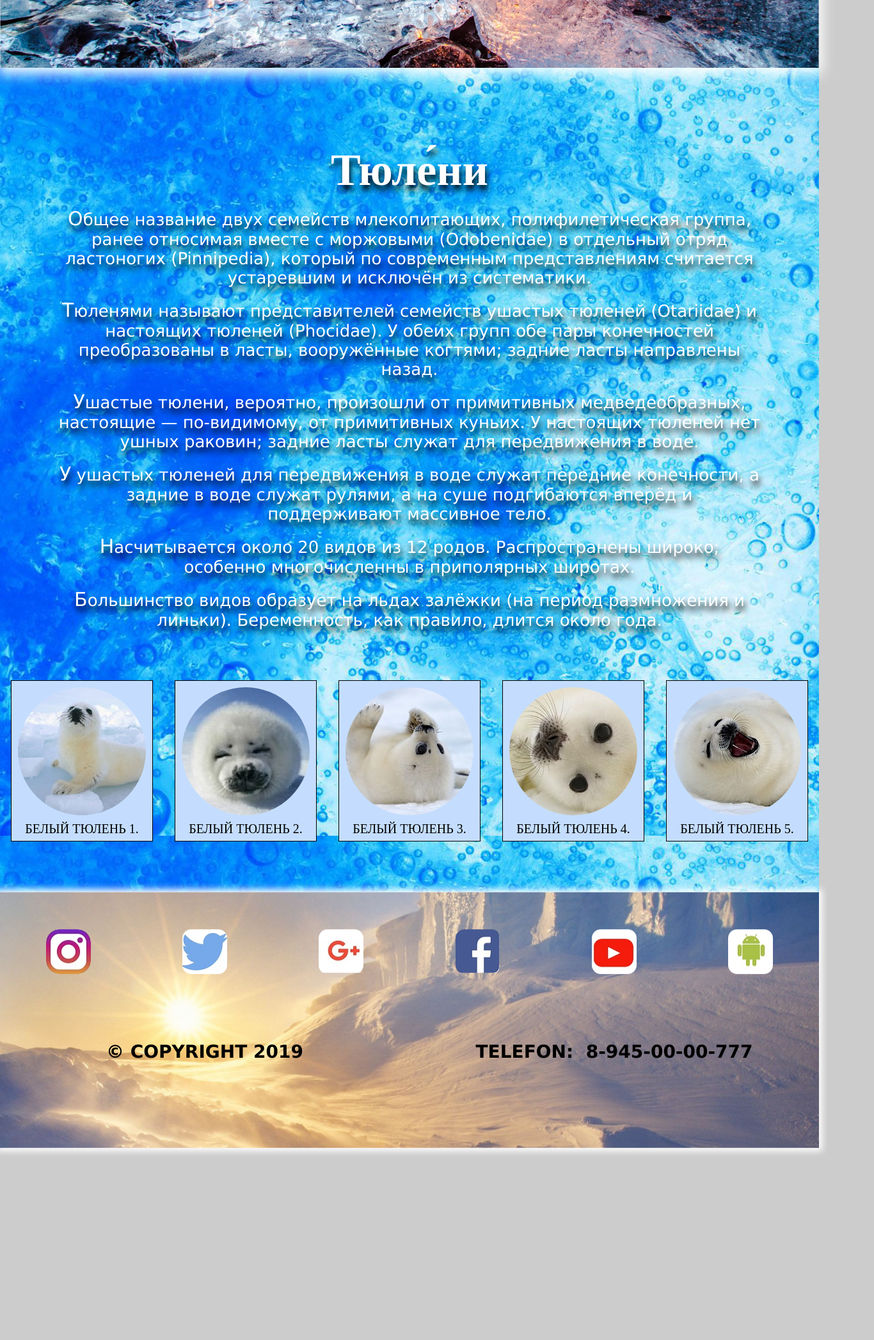
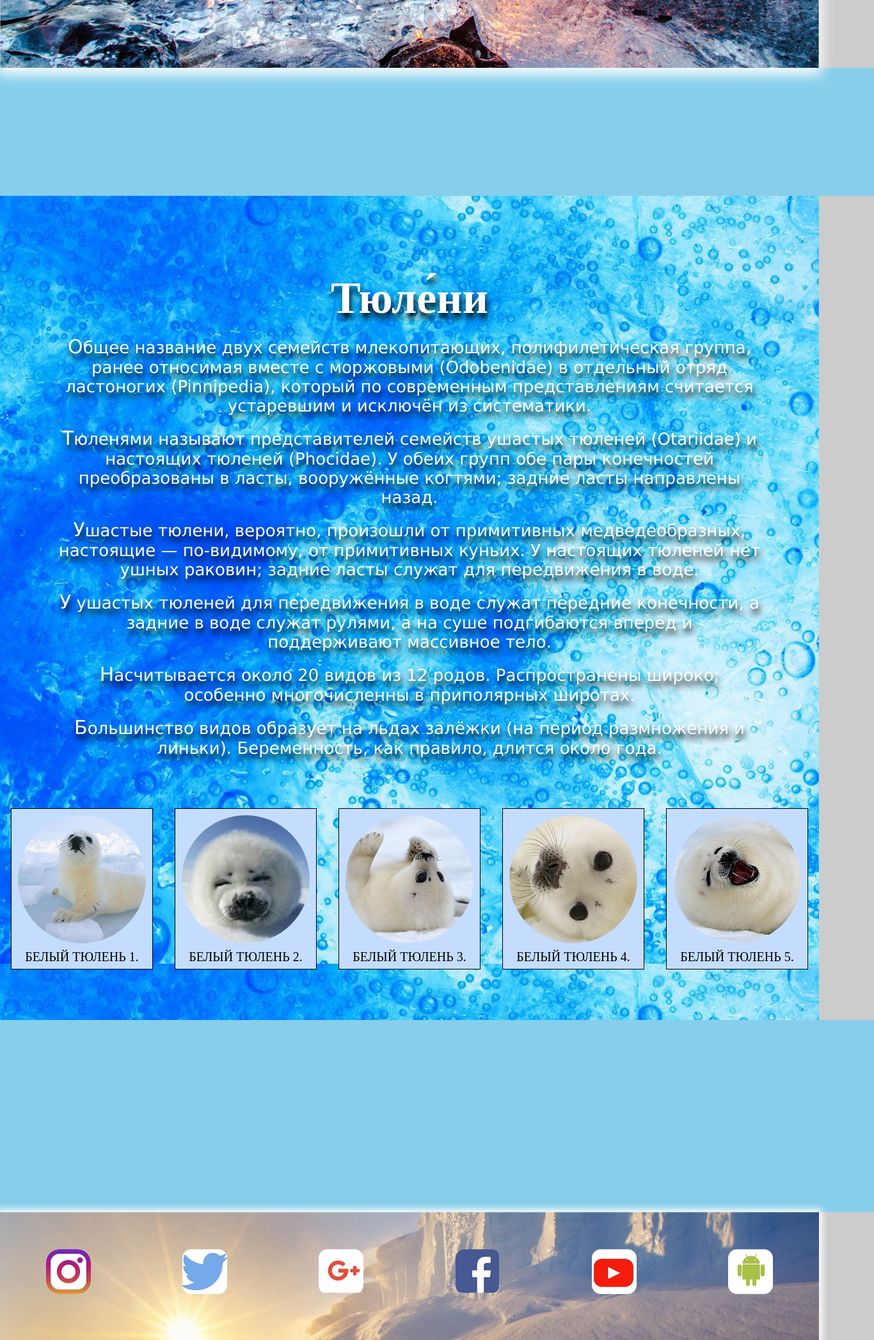
Before and after one commit to metla07/seal.githab.io, a plain HTML site: page index.html in a window 1280 px wide. Shown: the part 654-2748 px from the top of the page at 64% size, 1366 px wide, since content can reach past the window. Before the commit the page ends 2448 px from the top, so only its background shows below. Drawn offline with Linux system fonts and the light colour scheme.

Commit message:
kapec
04

```diff
--- a/index.html
+++ b/index.html
@@ -27,6 +27,7 @@
                 </div>
             </div>
         </header>
+        <div class="podheader"></div>
         <main class="main">
             <div class="block01 order">
                 <h1>Тюле́ни</h1>
@@ -74,6 +75,7 @@
                 </a>
             </div>
         </main>
+        <div class="scr"></div>
     </div>
     <footer class="footer">
         <div class="block_3a block_3">
--- a/style/flex.css
+++ b/style/flex.css
@@ -34,6 +34,11 @@ body {
     -webkit-transform: rotateY(2deg);
     -moz-transform: rotateY(2deg);
     -o-transform: rotateY(2deg);
+}
+.podheader {
+    height: 200px;
+    width: 1366px;
+    background-color: skyblue;
 }
 
 .hh {
@@ -114,7 +119,6 @@ body {
 .main {
     display: flex;
     justify-content: space-around;
-    align-content: space-around;
     flex-flow: wrap;
     min-height: 800px;
     background-color: #BFADA1;
@@ -276,16 +280,17 @@ body {
     border-radius: 50%;
     background-image: url(../images/IMG_1136.JPG );
     order: 0;
-
 }
 
 .logo:hover {
     box-shadow: 0px 0px 20px 10px #FBEA00;
     border: 5px solid #FBEA00;
 }
-
-
-
+.scr{
+    height: 300px;
+    width: 1366px;
+    background-color: skyblue;
+}
 .footer {
     box-shadow: 0px 0px 10px 5px #fff;
     transform: rotateX(3deg);
```
